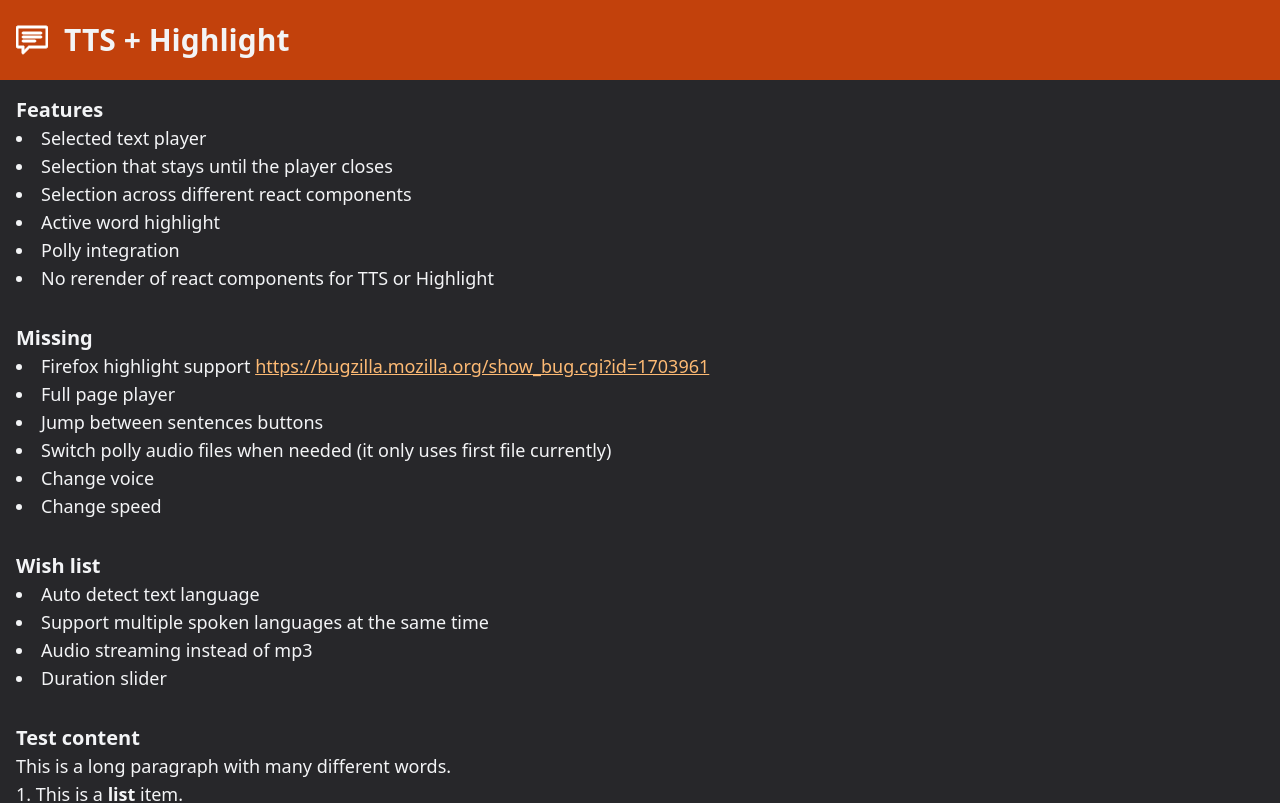
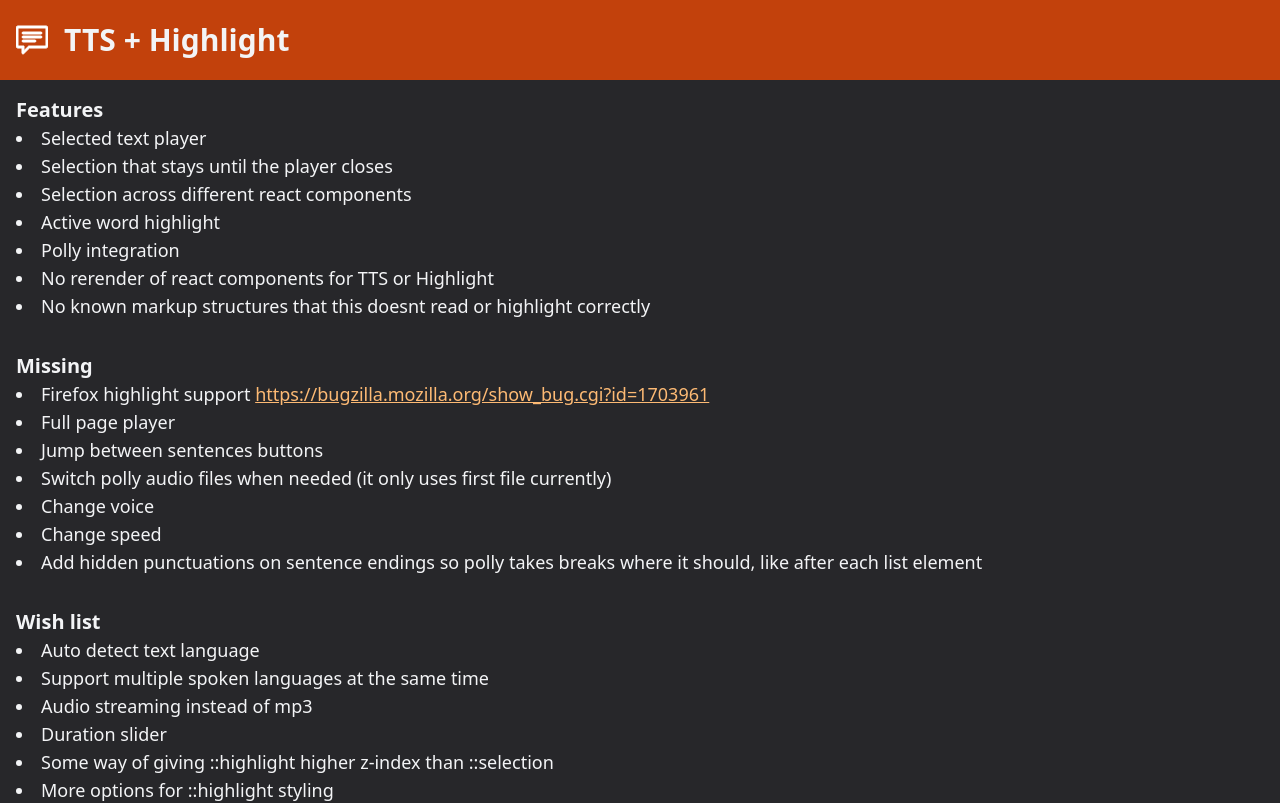
Before and after one commit to drexxdk/tts-highlight, a Next.js app: page / in a window 1280 px wide. Shown: the top 803 px of the page. Built offline with nearby package versions, Linux system fonts and the light colour scheme.

Commit message:
Minor page description update

```diff
--- a/app/page.tsx
+++ b/app/page.tsx
@@ -12,6 +12,10 @@ const Page = () => {
           <li>Active word highlight</li>
           <li>Polly integration</li>
           <li>No rerender of react components for TTS or Highlight</li>
+          <li>
+            No known markup structures that this doesnt read or highlight
+            correctly
+          </li>
         </ul>
       </section>
       <section>
@@ -34,6 +38,10 @@ const Page = () => {
           </li>
           <li>Change voice</li>
           <li>Change speed</li>
+          <li>
+            Add hidden punctuations on sentence endings so polly takes breaks
+            where it should, like after each list element
+          </li>
         </ul>
       </section>
       <section>
@@ -43,6 +51,10 @@ const Page = () => {
           <li>Support multiple spoken languages at the same time</li>
           <li>Audio streaming instead of mp3</li>
           <li>Duration slider</li>
+          <li>
+            Some way of giving ::highlight higher z-index than ::selection
+          </li>
+          <li>More options for ::highlight styling</li>
         </ul>
       </section>
       <section>
```
